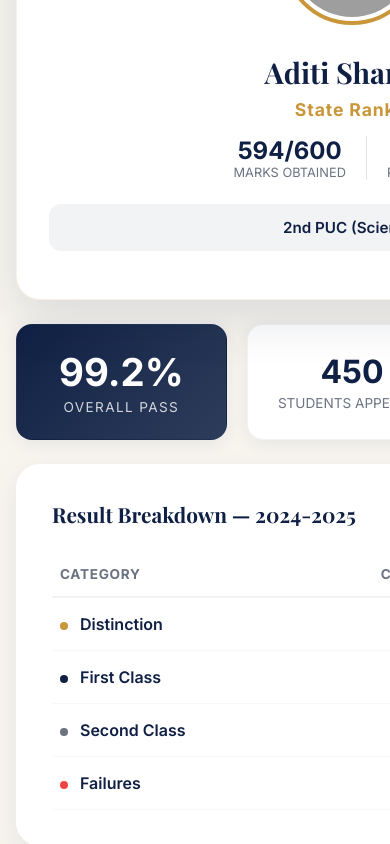
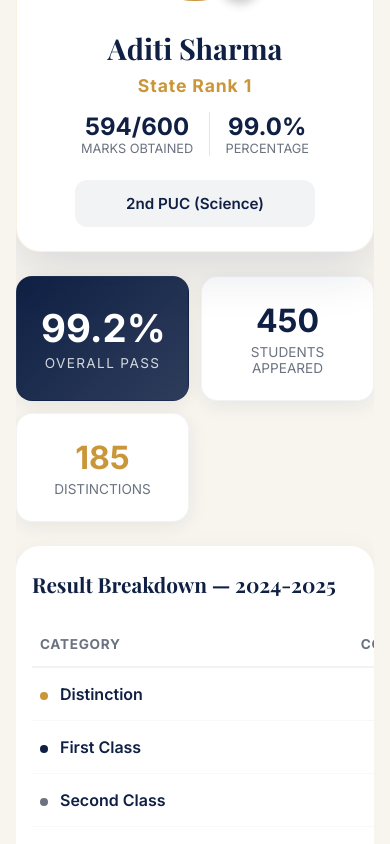
Before and after one commit to jacksonmongbam123/st-antony, a React (Vite) app: page / in a window 390 px wide. Shown: the part 2600-3444 px from the top of the page. Built offline with nearby package versions, Linux system fonts and the light colour scheme; grey boxes are pictures that could not be loaded.

Commit message:
Fix mobile responsiveness of AcademicPerformance scorer profile card, table, and stats grid

```diff
--- a/src/components.jsx
+++ b/src/components.jsx
@@ -935,22 +935,22 @@ export function AcademicPerformance() {
         ))}
       </div>
 
-      <div ref={ref} className="mobile-stack equal-grid" style={{ display: "grid", gridTemplateColumns: "1fr 1.5fr", gap: "clamp(20px, 5vw, 32px)", alignItems: "stretch" }}>
+      <div ref={ref} className="mobile-stack equal-grid" style={{ display: "grid", gridTemplateColumns: "1fr 1.5fr", gap: "clamp(20px, 5vw, 32px)", alignItems: "stretch", width: "100%", maxWidth: "100%", overflow: "hidden" }}>
         {/* Left: Top Scorer Card */}
         <div
           style={{
             opacity: inView ? 1 : 0,
             transform: inView ? "none" : "translateY(20px)",
             transition: "all 0.6s ease",
-            height: "100%"
+            height: "100%",
+            minWidth: 0
           }}
         >
           <div
+            className="scorer-card"
             style={{
               background: T.white,
               borderRadius: 24,
-              padding: "48px 32px",
-              textAlign: "center",
               boxShadow: `0 20px 50px ${T.shadowMd}`,
               border: `1px solid ${T.gold}22`,
               position: "relative",
@@ -958,7 +958,8 @@ export function AcademicPerformance() {
               height: "100%",
               display: "flex",
               flexDirection: "column",
-              justifyContent: "center"
+              justifyContent: "center",
+              alignItems: "center"
             }}
           >
             <div style={{ position: "absolute", top: 0, left: 0, width: "100%", height: 8, background: T.gold }}></div>
@@ -991,16 +992,16 @@ export function AcademicPerformance() {
                 boxShadow: "0 4px 10px rgba(0,0,0,0.2)"
               }}>🏆</div>
             </div>
-            <h3 style={{ fontSize: "1.8rem", color: T.navy, marginBottom: 8 }}>{data.topScorer.name}</h3>
-            <div style={{ color: T.gold, fontWeight: 700, fontSize: "1.1rem", marginBottom: 16, letterSpacing: "0.05em" }}>
+            <h3 style={{ fontSize: "1.8rem", color: T.navy, marginBottom: 8, textAlign: "center" }}>{data.topScorer.name}</h3>
+            <div style={{ color: T.gold, fontWeight: 700, fontSize: "1.1rem", marginBottom: 16, letterSpacing: "0.05em", textAlign: "center" }}>
               {data.topScorer.rank}
             </div>
-            <div style={{ display: "flex", justifyContent: "center", gap: 20, marginBottom: 24 }}>
+            <div style={{ display: "flex", justifyContent: "center", gap: "clamp(12px, 4vw, 20px)", marginBottom: 24, width: "100%", flexWrap: "wrap" }}>
               <div style={{ textAlign: "center" }}>
                 <div style={{ fontSize: "1.5rem", fontWeight: 800, color: T.navy }}>{data.topScorer.marks}</div>
                 <div style={{ fontSize: "0.8rem", color: T.gray, textTransform: "uppercase" }}>Marks Obtained</div>
               </div>
-              <div style={{ width: 1, background: "rgba(0,0,0,0.1)" }}></div>
+              <div style={{ width: 1, background: "rgba(0,0,0,0.1)", display: "block" }}></div>
               <div style={{ textAlign: "center" }}>
                 <div style={{ fontSize: "1.5rem", fontWeight: 800, color: T.navy }}>{data.topScorer.percentage}</div>
                 <div style={{ fontSize: "0.8rem", color: T.gray, textTransform: "uppercase" }}>Percentage</div>
@@ -1012,7 +1013,10 @@ export function AcademicPerformance() {
               borderRadius: 12,
               fontSize: "0.95rem",
               color: T.navy,
-              fontWeight: 600
+              fontWeight: 600,
+              width: "100%",
+              maxWidth: "240px",
+              textAlign: "center"
             }}>
               {data.topScorer.class}
             </div>
@@ -1027,10 +1031,11 @@ export function AcademicPerformance() {
             transition: "all 0.6s 0.2s ease",
             display: "flex",
             flexDirection: "column",
-            gap: 24
+            gap: 24,
+            minWidth: 0
           }}
         >
-          <div style={{ display: "grid", gridTemplateColumns: "repeat(auto-fit, minmax(180px, 1fr))", gap: 20 }}>
+          <div className="stats-grid" style={{ width: "100%" }}>
             <div style={{ ...statCardStyle, background: `linear-gradient(135deg, ${T.navy} 0%, ${T.navy}dd 100%)`, color: T.white }}>
               <div style={{ fontSize: "2.4rem", fontWeight: 800, marginBottom: 4 }}>{data.passPercentage}%</div>
               <div style={{ fontSize: "0.85rem", opacity: 0.8, textTransform: "uppercase", letterSpacing: "0.1em" }}>Overall Pass</div>
@@ -1047,12 +1052,15 @@ export function AcademicPerformance() {
 
           {/* Detailed Results Table */}
           <div
+            className="table-card"
             style={{
               background: T.white,
               borderRadius: 24,
-              padding: "36px",
               boxShadow: `0 10px 30px ${T.shadow}`,
-              flex: 1
+              flex: 1,
+              width: "100%",
+              maxWidth: "100%",
+              overflow: "hidden"
             }}
           >
             <h4 style={{ marginBottom: 24, color: T.navy, fontSize: "1.3rem", fontWeight: 700 }}>Result Breakdown — {data.year}</h4>
--- a/src/data.js
+++ b/src/data.js
@@ -119,6 +119,21 @@ export const GLOBAL_CSS = `
     #hero { margin-top: 60px !important; height: calc(100vh - 60px) !important; min-height: 560px !important; }
     .mobile-nav-overlay { top: 60px !important; max-height: calc(100vh - 60px) !important; }
 
+    /* Academic Performance Custom Classes */
+    .scorer-card {
+      padding: 48px 32px;
+      transition: all 0.3s ease;
+    }
+    .table-card {
+      padding: 36px;
+      transition: all 0.3s ease;
+    }
+    .stats-grid {
+      display: grid;
+      grid-template-columns: repeat(auto-fit, minmax(180px, 1fr));
+      gap: 20px;
+    }
+
     /* Typography scaling */
     h1 { font-size: clamp(2.2rem, 8vw, 3rem) !important; }
     h2 { font-size: clamp(1.8rem, 6vw, 2.2rem) !important; }
@@ -132,6 +147,16 @@ export const GLOBAL_CSS = `
     section { padding: 40px 16px !important; }
     .mobile-padding-x { padding-left: 16px !important; padding-right: 16px !important; }
     .table-scroll { margin: 0 -16px; padding: 0 16px; width: calc(100% + 32px); }
+    .scorer-card {
+      padding: 24px 16px !important;
+    }
+    .table-card {
+      padding: 24px 16px !important;
+    }
+    .stats-grid {
+      grid-template-columns: repeat(auto-fit, minmax(130px, 1fr)) !important;
+      gap: 12px !important;
+    }
   }
 
   /* Grid helper for equal height cards */
```
